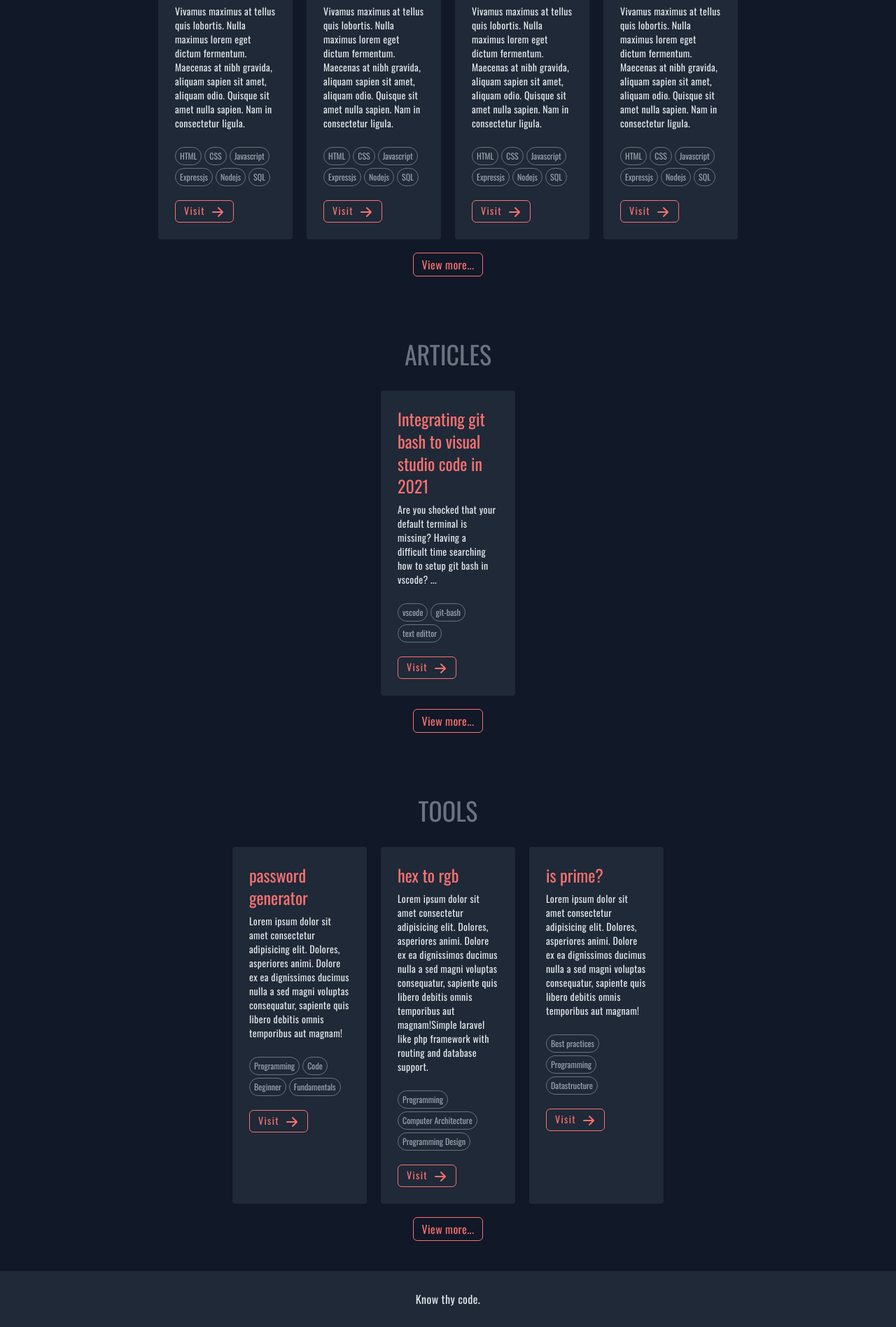
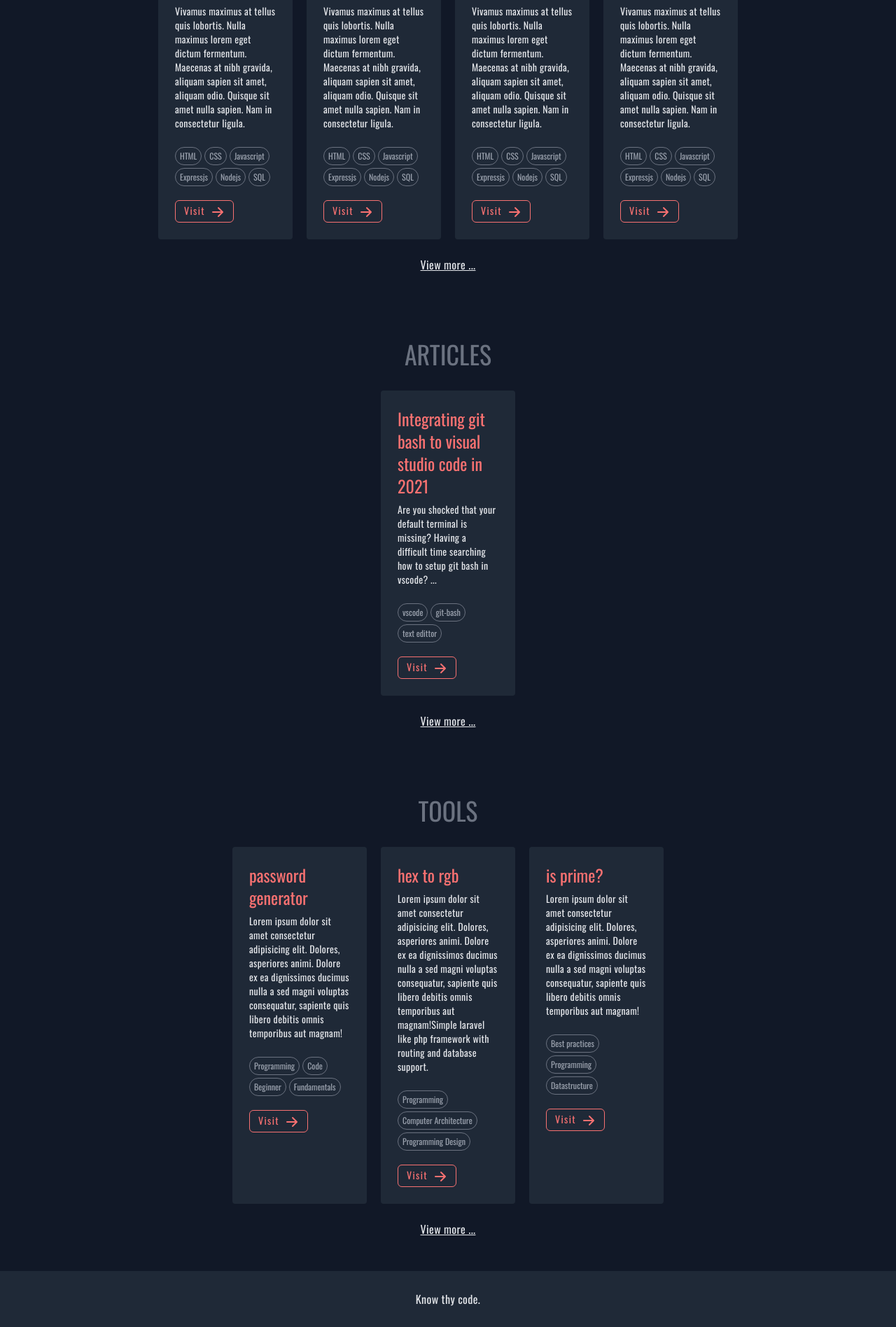
Before and after one commit to zerexei/zerexei.github.io, a React (Create React App) app: page / in a window 1280 px wide. Shown: the part 1034-2930 px from the top of the page at 70% size. Built offline with nearby package versions, Linux system fonts and the light colour scheme.

Commit message:
add url for more items & redesign button

```diff
--- a/src/components/Section.tsx
+++ b/src/components/Section.tsx
@@ -1,9 +1,16 @@
 type SectionProps = {
   name: string;
+  moreItemsUrl: string;
   children: any;
   className?: string;
 };
-const Section = ({ name, children, className = "" }: SectionProps) => {
+
+const Section = ({
+  name,
+  moreItemsUrl,
+  children,
+  className = "",
+}: SectionProps) => {
   return (
     <section className={`mb-12 py-6 ${className}`}>
       <h2 className="mb-6 px-6 pb-2 text-4xl text-center uppercase text-gray-500">
@@ -15,8 +22,8 @@ const Section = ({ name, children, className = "" }: SectionProps) => {
       </div>
 
       <div className="text-center">
-        <a href="#a" className="btn">
-          View more...
+        <a href={moreItemsUrl} className="underline hover:text-red-400">
+          View more ...
         </a>
       </div>
     </section>
--- a/src/components/home/Home.tsx
+++ b/src/components/home/Home.tsx
@@ -10,7 +10,7 @@ const Home = () => {
     <div>
       <Banner />
       <span id="main-content" className="w-0"></span>
-      <Section name="Top Projects">
+      <Section name="Top Projects" moreItemsUrl="https://github.com/zerexei/">
         {TopProjects.map((project) => {
           return (
             <Card
@@ -23,7 +23,10 @@ const Home = () => {
         })}
       </Section>
 
-      <Section name="Articles">
+      <Section
+        name="Articles"
+        moreItemsUrl="https://medium.com/@angeloarcillas64"
+      >
         {Articles.map((article) => {
           return (
             <Card
@@ -36,7 +39,7 @@ const Home = () => {
         })}
       </Section>
 
-      <Section name="tools">
+      <Section name="tools" moreItemsUrl="/tools">
         {Tools.map((tool) => {
           return (
             <Card
```
